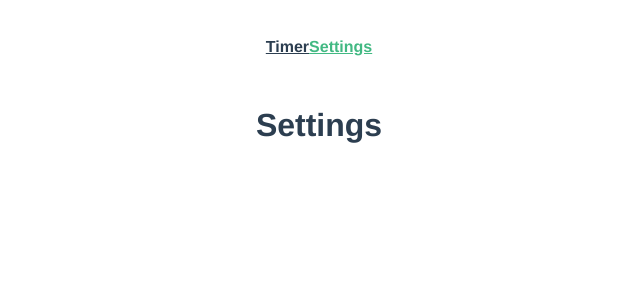
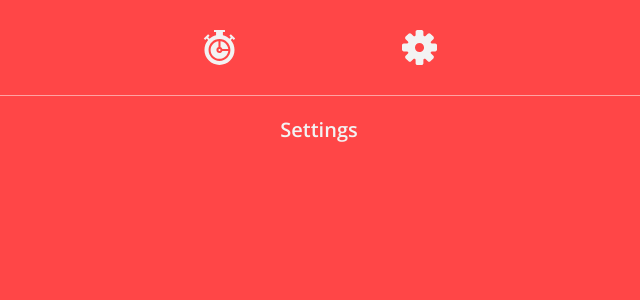
Before and after one commit to mattzahel/Pomodoro, a Vue app: page /settings in a window 1280 px wide. Shown: the top 300 px of the page, without its empty margins (321-961 px from the left). Built offline with nearby package versions, Linux system fonts and the light colour scheme.

Commit message:
add and style navigation

```diff
--- a/public/index.html
+++ b/public/index.html
@@ -5,7 +5,8 @@
     <meta http-equiv="X-UA-Compatible" content="IE=edge">
     <meta name="viewport" content="width=device-width,initial-scale=1.0">
     <link rel="icon" href="<%= BASE_URL %>favicon.ico">
-    <title>pomodoro</title>
+    <title>Pomodoro Timer App</title>
+    <link href="https://fonts.googleapis.com/css?family=Open+Sans:400,600&display=swap&subset=latin-ext" rel="stylesheet">
   </head>
   <body>
     <noscript>
--- a/src/App.vue
+++ b/src/App.vue
@@ -13,11 +13,22 @@ export default {
 }
 </script>
 <style lang="scss">
+@import "sass/_base";
+@import "sass/_variables";
+
 #app {
-  font-family: 'Avenir', Helvetica, Arial, sans-serif;
+  min-height: 100vh;
+  font-family: 'Open Sans', sans-serif;
   -webkit-font-smoothing: antialiased;
   -moz-osx-font-smoothing: grayscale;
   text-align: center;
-  color: #2c3e50;
+  background-color: $background-primary;
+  color: $color-primary;
+}
+
+svg {
+  fill: #f3f3f3;
+  width: 3rem;
+  height: 3rem;
 }
 </style>
--- a/src/components/Navbar.vue
+++ b/src/components/Navbar.vue
@@ -1,23 +1,65 @@
 <template>
-    <nav>
-        <router-link :to="{ name: 'timer' }">Timer</router-link>
-        <router-link :to="{ name: 'settings' }">Settings</router-link>
-    </nav>
+    <div class="navigation">
+        <nav>
+            <router-link :to="{ name: 'timer' }" title="Timer">
+                <svg class="nav__icon">
+                    <use :xlink:href="`${baseUrl}icons/sprite.svg#chronometer`"></use>
+                </svg>
+            </router-link>
+            <router-link :to="{ name: 'settings' }" title="Settings">
+                <svg class="nav__icon">
+                    <use :xlink:href="`${baseUrl}icons/sprite.svg#gear`"></use>
+                </svg>
+            </router-link>
+        </nav>
+    </div>
 </template>
 <script>
 export default {
-
+    data() {
+        return {
+            baseUrl: process.env.BASE_URL
+        }
+    }
 }
 </script>
 <style lang="scss">
+@import "../sass/_variables";
+
+.navigation {
+    margin: 0 3rem 2rem 3rem;
+    border-bottom: 1px solid rgba(255,255,255,.5);
+}
+
 nav {
-    padding: 30px;
+    display: flex;
+    justify-content: space-around;
+    max-width: 40rem;
+    padding: 1rem 0;
+    margin: 0 auto;
+
     a {
-        font-weight: bold;
-        color: #2c3e50;
+        color: $color-primary;
+        text-decoration: none;
+        border-radius: 50%;
+        padding: 2rem;
+        display: flex;
+        justify-content: center;
+        align-content: center;
+        transition: all .3s;
 
-        &.router-link-exact-active {
-        color: #42b983;
+        svg {
+            width: 3.5rem;
+            height: 3.5rem;
+        }
+
+        &:hover, &:active {
+            box-shadow: 0px 3px 10px rgba(0,0,0,.1);
+            background-color: #f3f3f3;
+
+            svg {
+                fill: $color-theme-1;
+            }
         }
     }
 }
--- /dev/null
+++ b/src/sass/_base.scss
@@ -0,0 +1,13 @@
+*, *::before, *::after {
+  margin: 0;
+  padding: 0;
+  box-sizing: inherit;
+}
+
+html {
+  font-size: 62.5%;
+}
+
+body {
+  box-sizing: border-box;
+}
--- /dev/null
+++ b/src/sass/_variables.scss
@@ -0,0 +1,5 @@
+$background-primary: #FF4647;
+$background-secondary: #313B4B;
+
+$color-primary: #f3f3f3;
+$color-theme-1: #FF4647;
--- a/src/views/Timer.vue
+++ b/src/views/Timer.vue
@@ -1,14 +1,10 @@
 <template>
   <div>
-    <img alt="Vue logo" src="../assets/logo.png">
     <h1>Pomodoro Timer App</h1>
   </div>
 </template>
 
 <script>
-// @ is an alias to /src
-
-
 export default {
   name: 'home'
 }
```
Also changed, not shown: public/icons/sprite.svg (added), src/assets/logo.png (deleted).
